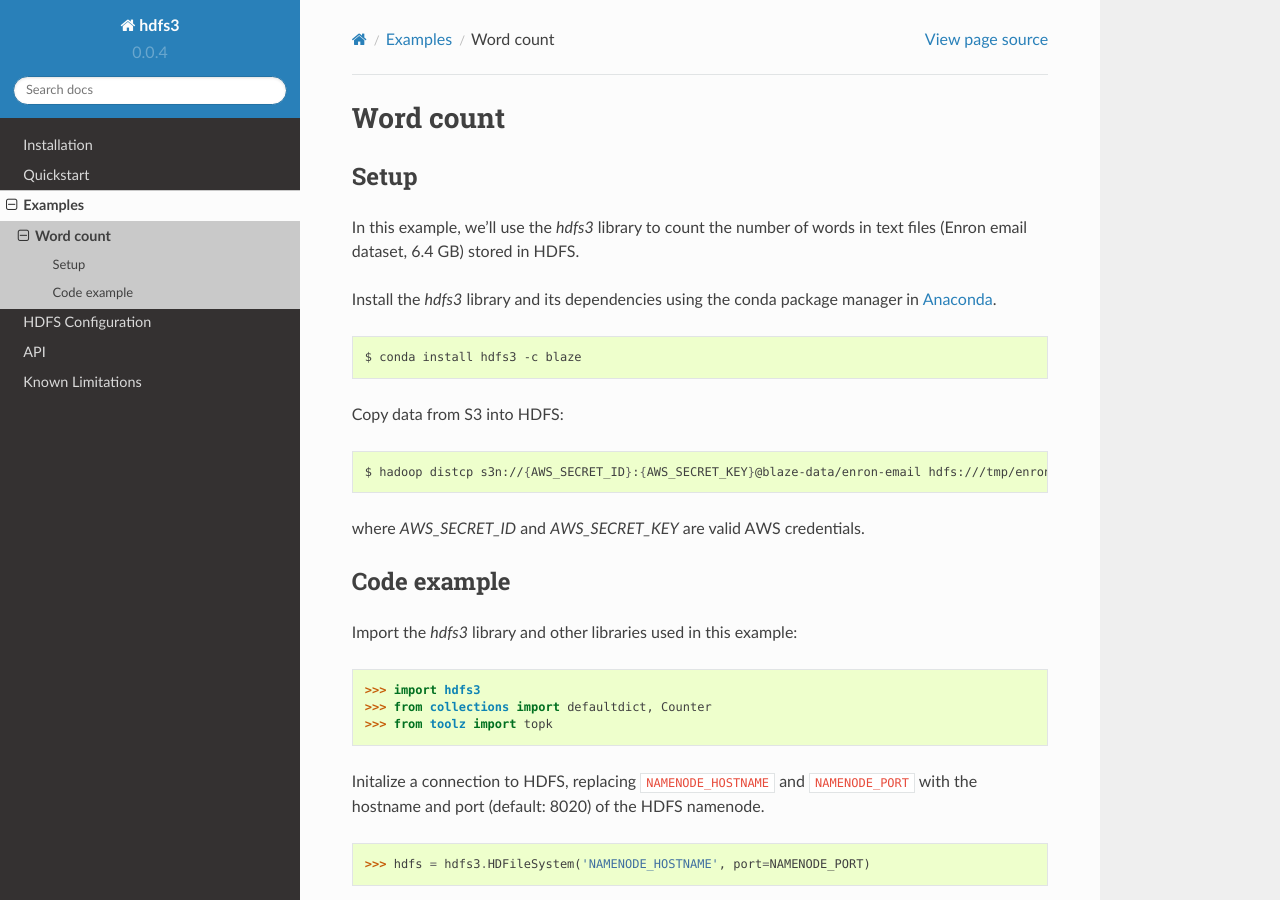
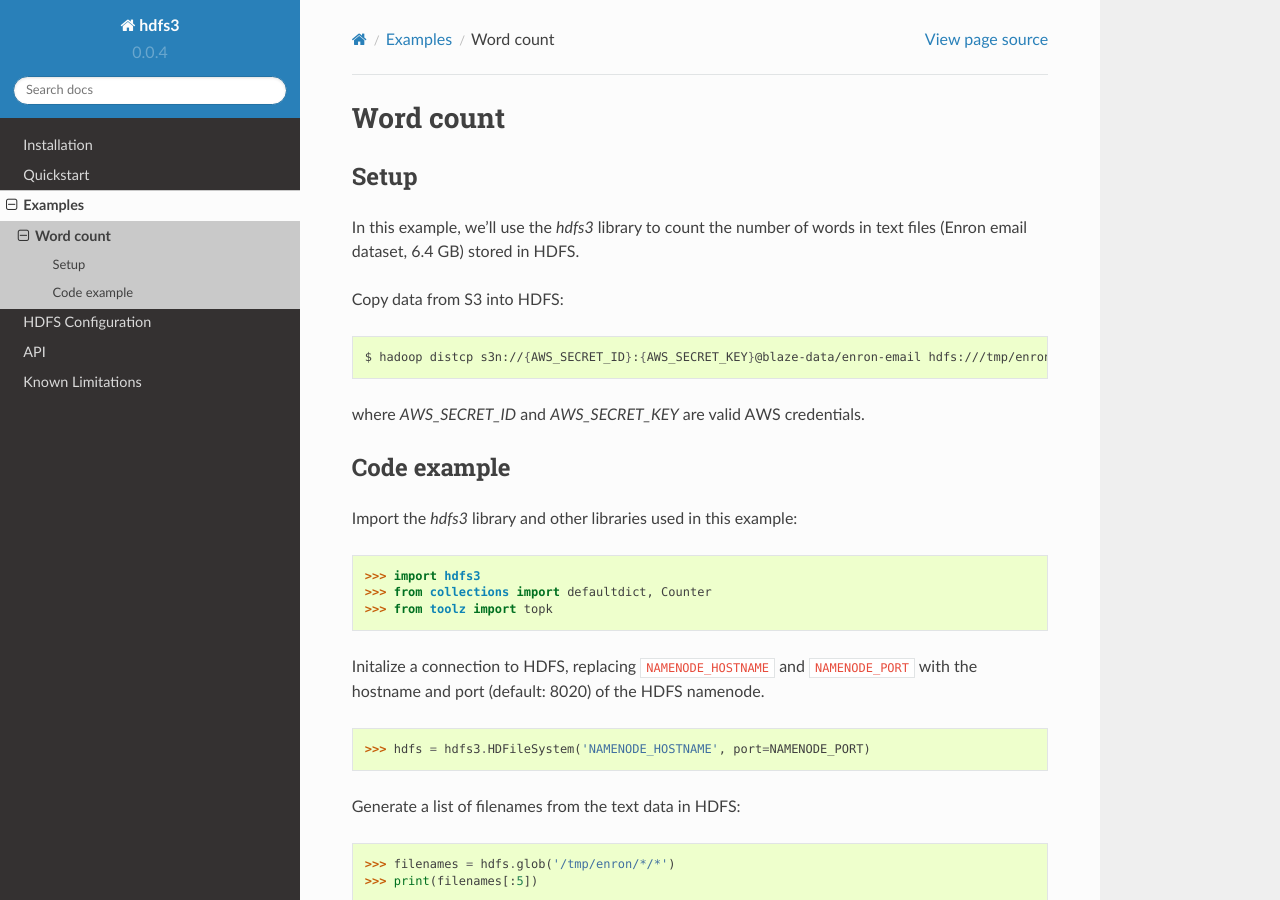
Before and after one commit to dask/hdfs3, a Sphinx documentation site: the page built from docs/source/examples/word-count.rst, in a window 1280 px wide and 900 px high. Built offline with Sphinx 7.4.7 and the Read the Docs theme 2.0.0, drawn with Linux system fonts in a browser that asks for light colours.

Commit message:
Change blaze -> dask as part of new dask org

```diff
--- a/README.rst
+++ b/README.rst
@@ -10,5 +10,5 @@
 .. _libhdfs3: https://github.com/PivotalRD/libhdfs3
 .. _documentation: http://hdfs3.readthedocs.org/en/latest/
 
-.. |Build Status| image:: https://travis-ci.org/blaze/hdfs3.svg?branch=master
-    :target: https://travis-ci.org/blaze/hdfs3
+.. |Build Status| image:: https://travis-ci.org/dask/hdfs3.svg?branch=master
+    :target: https://travis-ci.org/dask/hdfs3
--- a/docs/environment.yml
+++ b/docs/environment.yml
@@ -1,6 +1,6 @@
 name: hdfs3-docs
 channels:
-    - blaze
+    - dask
 dependencies:
     - python
     - hdfs3
--- a/docs/source/examples/word-count.rst
+++ b/docs/source/examples/word-count.rst
@@ -6,13 +6,6 @@
 
 In this example, we'll use the `hdfs3` library to count the number of words in
 text files (Enron email dataset, 6.4 GB) stored in HDFS.
-
-Install the `hdfs3` library and its dependencies using the conda package
-manager in `Anaconda <https://www.continuum.io/downloads>`_.
-
-.. code-block:: bash
-
-   $ conda install hdfs3 -c blaze
 
 Copy data from S3 into HDFS:
 
--- a/docs/source/install.rst
+++ b/docs/source/install.rst
@@ -2,10 +2,10 @@
 ============
 
 Both the compiled ``libhdfs3`` library (and its dependencies) and the ``hdfs3``
-Python project are available via conda on the ``blaze`` channel:
+Python project are available via conda on the ``dask`` channel:
 
 .. code-block:: bash
 
-   $ conda install hdfs3 -c blaze
+   $ conda install hdfs3 -c dask
 
 Note that packages are only available for the ``linux-64`` platform.
--- a/docs/source/quickstart.rst
+++ b/docs/source/quickstart.rst
@@ -5,7 +5,7 @@
 
 .. code-block:: bash
 
-   $ conda install hdfs3 -c blaze
+   $ conda install hdfs3 -c dask
 
 Import ``hdfs3`` and connect to an HDFS cluster:
 
--- a/setup.py
+++ b/setup.py
@@ -6,7 +6,7 @@
 setup(name='hdfs3',
       version='0.0.1',
       description='Python wrappers for libhdfs3, a native HDFS client',
-      url='http://github.com/blaze/hdfs3/',
+      url='http://github.com/dask/hdfs3/',
       maintainer='Martin Durant',
       maintainer_email='mdurant@continuum.io',
       license='BSD',
```
Also changed, not shown: .binstar.yml, conda-recipes/README.md, 2 other files.
